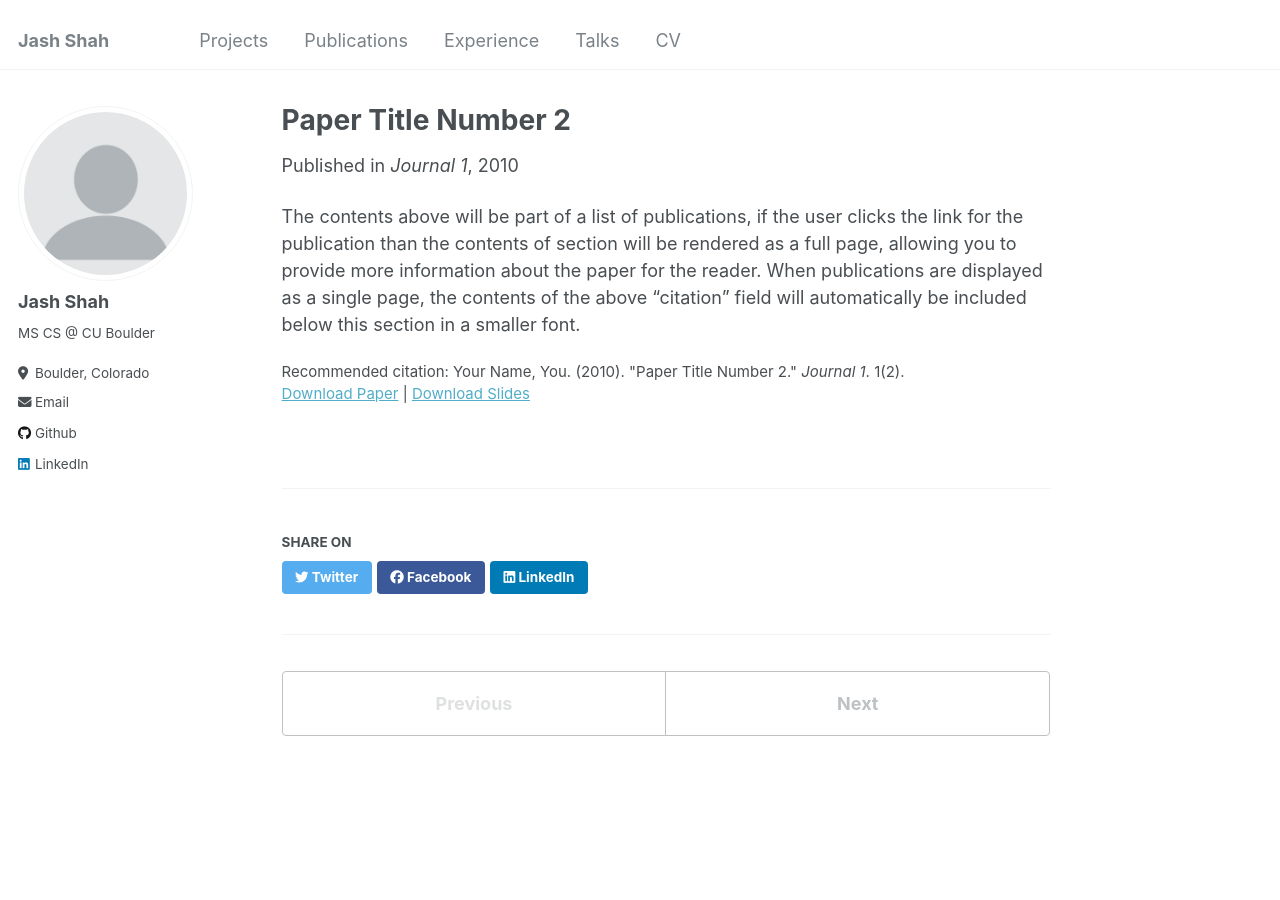
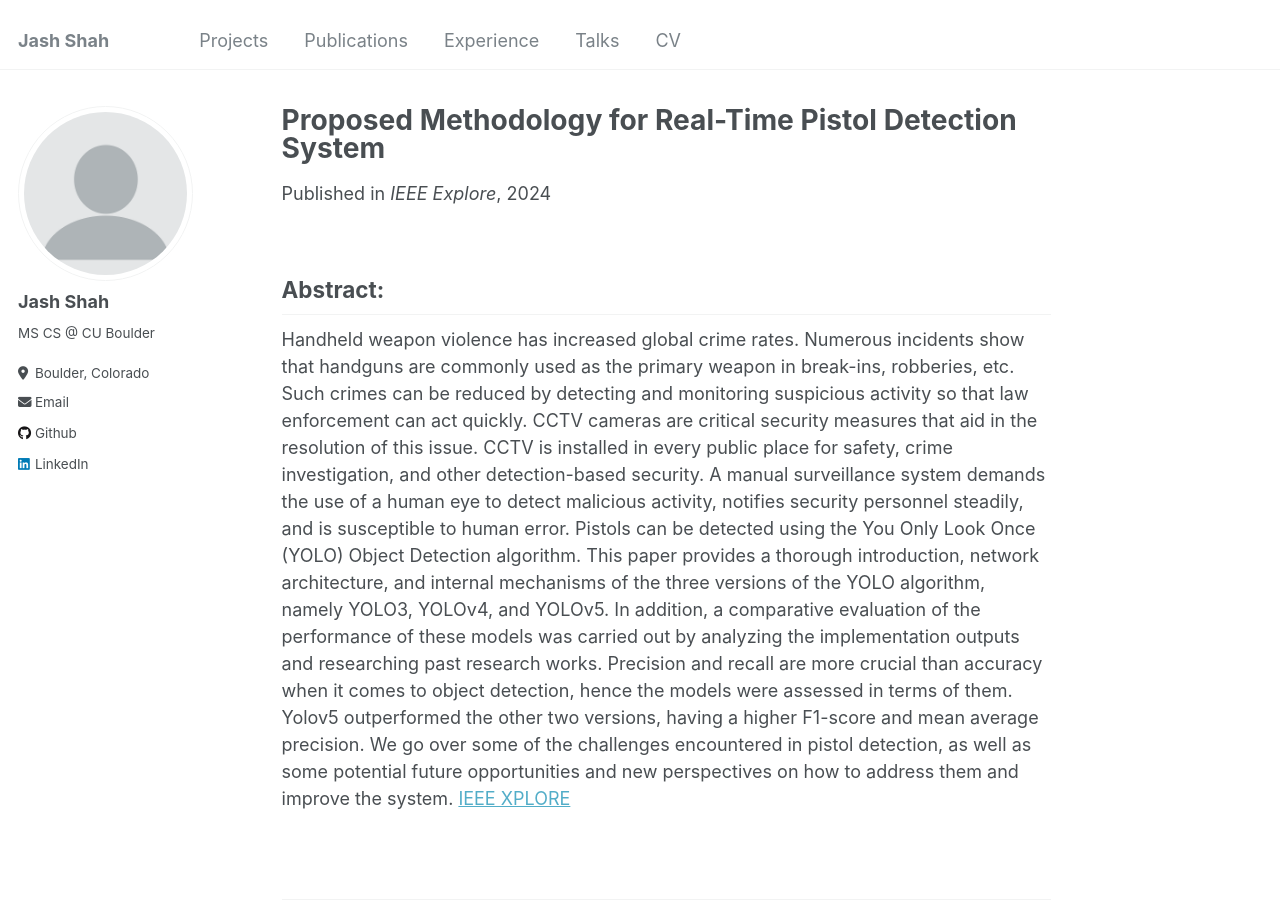
Before and after one commit to gemini30/gemini30.github.io, a Jekyll site: the page built from _publications/2010-10-01-paper-title-number-2.md, in a window 1280 px wide and 900 px high. Built offline with Jekyll 4.4.1, drawn with Linux system fonts in a browser that asks for light colours.

Commit message:
Update 2010-10-01-paper-title-number-2.md

```diff
--- a/_publications/2010-10-01-paper-title-number-2.md
+++ b/_publications/2010-10-01-paper-title-number-2.md
@@ -1,13 +1,11 @@
 ---
-title: "Paper Title Number 2"
+title: "Proposed Methodology for Real-Time Pistol Detection System"
 collection: publications
-permalink: /publication/2010-10-01-paper-title-number-2
-excerpt: 'This paper is about the number 2. The number 3 is left for future work.'
-date: 2010-10-01
-venue: 'Journal 1'
-slidesurl: 'http://academicpages.github.io/files/slides2.pdf'
-paperurl: 'http://academicpages.github.io/files/paper2.pdf'
-citation: 'Your Name, You. (2010). &quot;Paper Title Number 2.&quot; <i>Journal 1</i>. 1(2).'
+permalink: /publication/Proposed Methodology for Real-Time Pistol Detection System
+excerpt: 'Current Status: Published in IEEE Explore; Presented at International Conference on Advanced Computing Technologies and Applications(ICACTA) 2023'
+date: 2024-01-23
+venue: 'IEEE Explore'
 ---
-
-The contents above will be part of a list of publications, if the user clicks the link for the publication than the contents of section will be rendered as a full page, allowing you to provide more information about the paper for the reader. When publications are displayed as a single page, the contents of the above "citation" field will automatically be included below this section in a smaller font.
+## Abstract:
+Handheld weapon violence has increased global crime rates. Numerous incidents show that handguns are commonly used as the primary weapon in break-ins, robberies, etc. Such crimes can be reduced by detecting and monitoring suspicious activity so that law enforcement can act quickly. CCTV cameras are critical security measures that aid in the resolution of this issue. CCTV is installed in every public place for safety, crime investigation, and other detection-based security. A manual surveillance system demands the use of a human eye to detect malicious activity, notifies security personnel steadily, and is susceptible to human error. Pistols can be detected using the You Only Look Once (YOLO) Object Detection algorithm. This paper provides a thorough introduction, network architecture, and internal mechanisms of the three versions of the YOLO algorithm, namely YOLO3, YOLOv4, and YOLOv5. In addition, a comparative evaluation of the performance of these models was carried out by analyzing the implementation outputs and researching past research works. Precision and recall are more crucial than accuracy when it comes to object detection, hence the models were assessed in terms of them. Yolov5 outperformed the other two versions, having a higher F1-score and mean average precision. We go over some of the challenges encountered in pistol detection, as well as some potential future opportunities and new perspectives on how to address them and improve the system.
+[IEEE XPLORE](https://ieeexplore.ieee.org/document/10393546)
```
